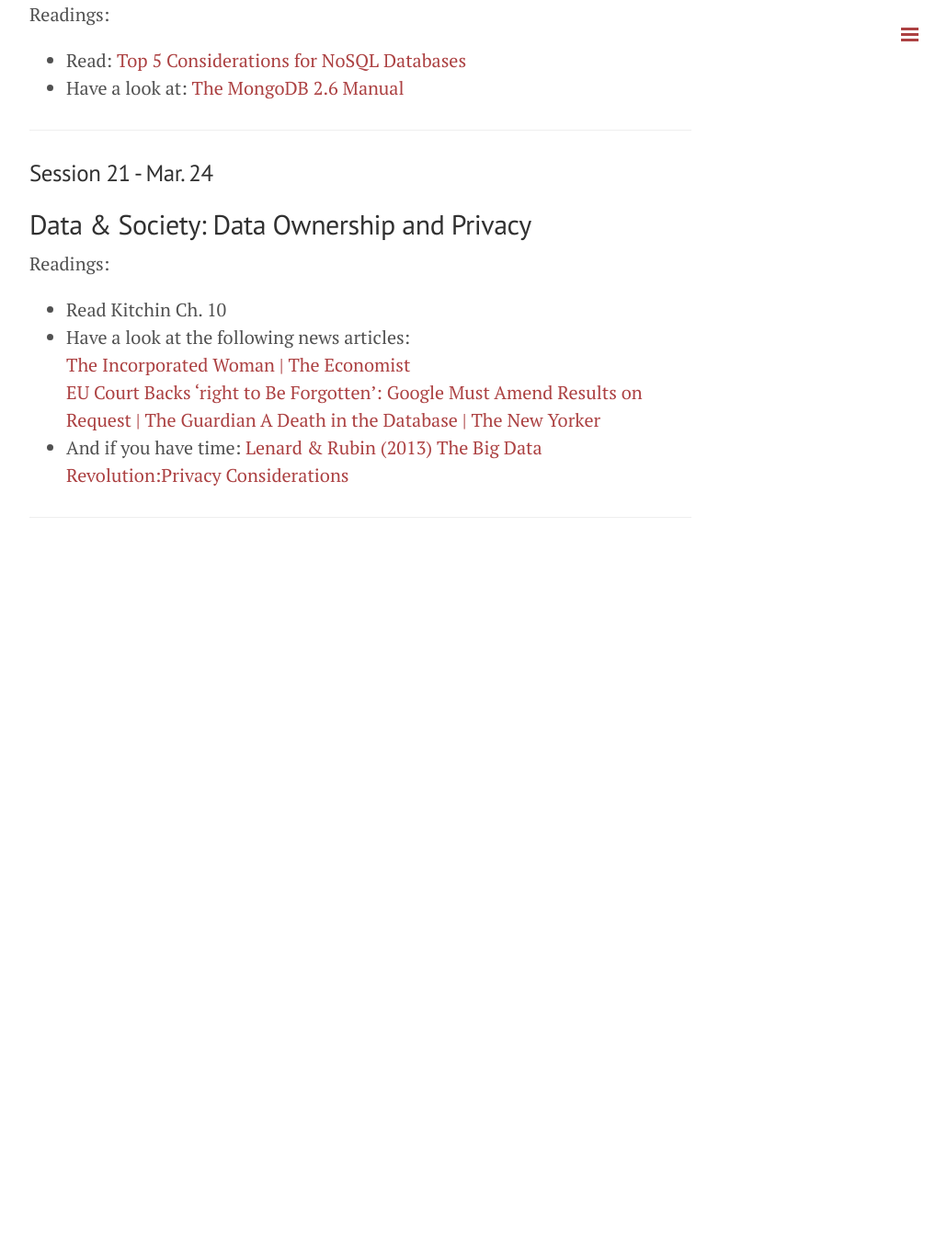
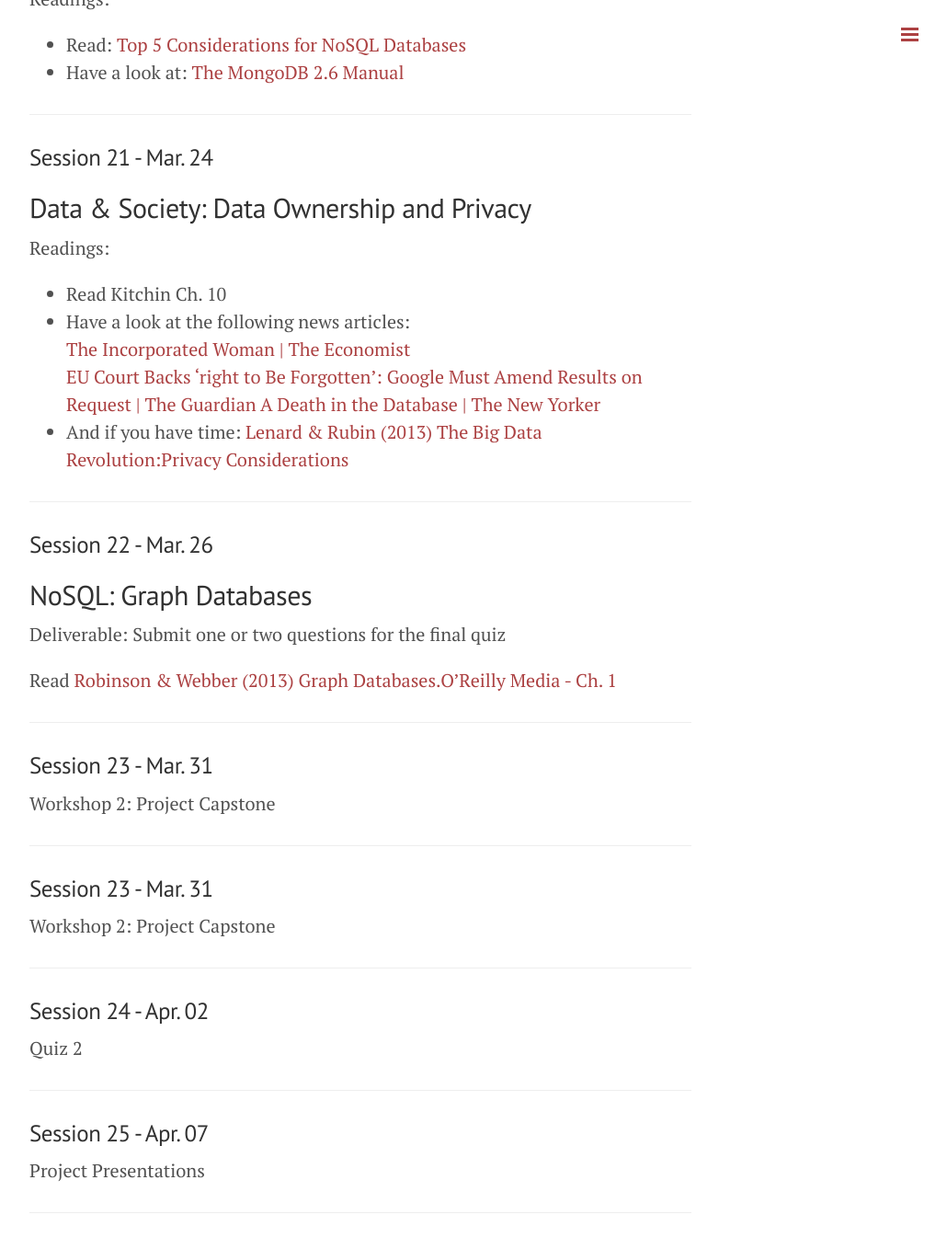
Before and after one commit to retrography/data-management, a Jekyll site: the page built from outline.md, in a window 1280 px wide and 1400 px high, scrolled down 7175 px. Shown: the top 1358 px of the window at 92% size, without its empty margins (248-1278 px from the left). Built offline with Jekyll 4.4.1, drawn with Linux system fonts in a browser that asks for light colours; Markdown is read by kramdown in place of the engine named in the settings; before the commit the page ends 7819 px from its top, so only the background shows below that; some of the changed text lies outside the part shown.

Commit message:
Update outline.md

```diff
--- a/outline.md
+++ b/outline.md
@@ -184,7 +184,8 @@ Deliverable: Submit one-page description of your project and register your group
 ***
 
 ### Session 16 - Feb. 26
-## Quiz 1
+
+Quiz 1
 
 ***
 
@@ -244,3 +245,36 @@ Readings:
 [Lenard & Rubin (2013) The Big Data Revolution:Privacy Considerations](http://www.techpolicyinstitute.org/files/lenard_rubin_thebigdatarevolutionprivacyconsiderations.pdf)
 
 ***
+
+### Session 22 - Mar. 26
+## NoSQL: Graph Databases
+
+Deliverable: Submit one or two questions for the final quiz
+
+Read [Robinson & Webber (2013) Graph Databases.O'Reilly Media - Ch. 1](http://graphdatabases.com)
+
+***
+
+### Session 23 - Mar. 31
+
+Workshop 2: Project Capstone
+
+***
+
+### Session 23 - Mar. 31
+
+Workshop 2: Project Capstone
+
+***
+
+### Session 24 - Apr. 02
+
+Quiz 2
+
+***
+
+### Session 25 - Apr. 07
+
+Project Presentations
+
+***
```
Also changed, not shown: other parts of outline.md (+1 -1 lines).
